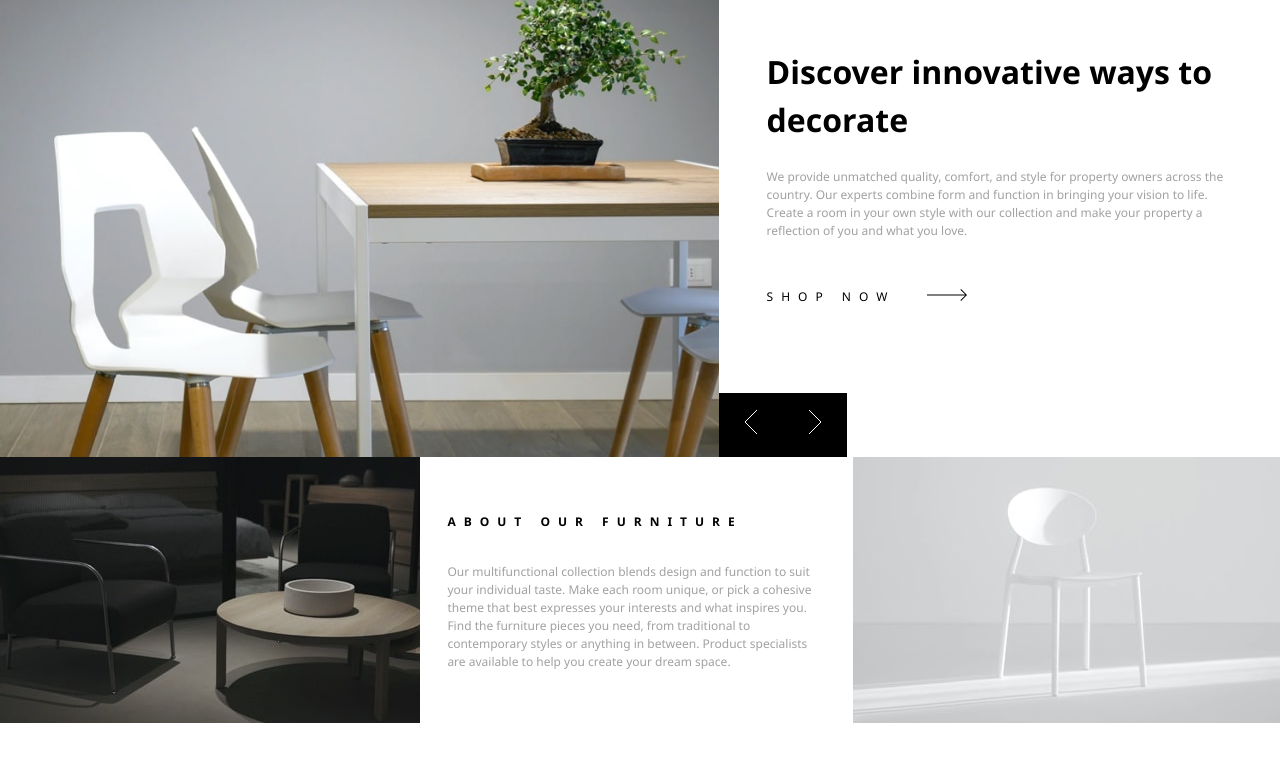
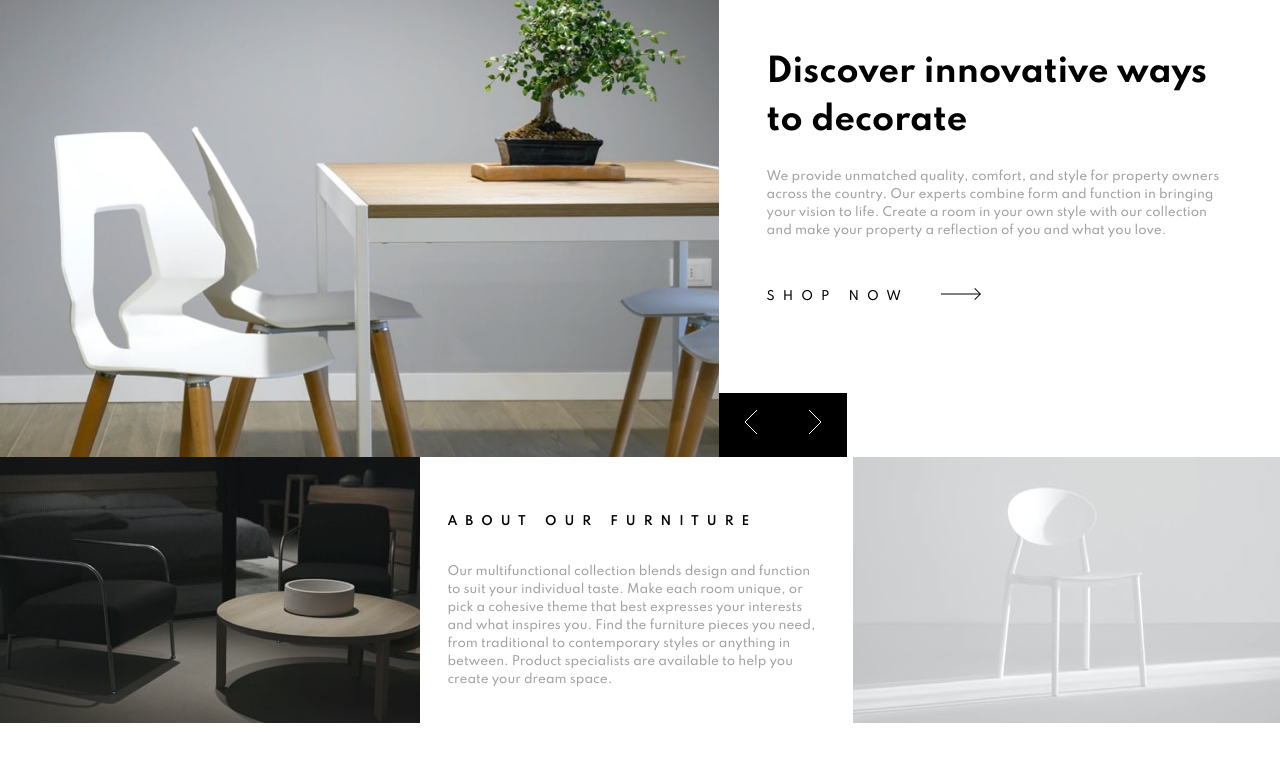
Before and after one commit to ashwingairola/room-homepage, an Angular app: page / in a window 1280 px wide. Shown: the top 762 px of the page. Built offline with nearby package versions, Linux system fonts and the light colour scheme.

Commit message:
Fixed typography.

```diff
--- a/src/app/components/hero/hero.component.html
+++ b/src/app/components/hero/hero.component.html
@@ -18,7 +18,7 @@
 		<section class="hero__content">
 			<section app-hero-item>
 				<h2
-					class="hero__title text-l"
+					class="hero__title"
 					[@fadeInOut]="imageLoading ? 'loading' : 'loaded'"
 				>
 					{{ heroItems[currentIndex].title }}
--- a/src/app/components/hero/hero.component.scss
+++ b/src/app/components/hero/hero.component.scss
@@ -23,6 +23,7 @@
 .hero__title {
 	margin-top: $m;
 	margin-bottom: $m;
+	font-size: $m;
 }
 
 .hero__shop-link {
@@ -66,6 +67,10 @@
 		padding: $xl;
 	}
 
+	.hero__title {
+		font-size: $l;
+	}
+
 	.hero__shop-link {
 		margin-top: $xl;
 	}
--- a/src/scss/_typography.scss
+++ b/src/scss/_typography.scss
@@ -1,6 +1,6 @@
 @font-face {
 	font-family: 'Spartan';
-	src: 'assets/fonts/Spartan-Medium.ttf' format('truetype');
+	src: url('/assets/fonts/Spartan-Medium.ttf') format('truetype');
 	font-style: normal;
 	font-weight: 500;
 	font-display: swap;
@@ -8,7 +8,7 @@
 
 @font-face {
 	font-family: 'Spartan';
-	src: 'assets/fonts/Spartan-SemiBold.ttf' format('truetype');
+	src: url('/assets/fonts/Spartan-SemiBold.ttf') format('truetype');
 	font-style: normal;
 	font-weight: 600;
 	font-display: swap;
@@ -16,7 +16,7 @@
 
 @font-face {
 	font-family: 'Spartan';
-	src: 'assets/fonts/Spartan-Bold.ttf' format('truetype');
+	src: url('/assets/fonts/Spartan-Bold.ttf') format('truetype');
 	font-style: normal;
 	font-weight: 700;
 	font-display: swap;
--- a/src/scss/_utilities.scss
+++ b/src/scss/_utilities.scss
@@ -12,17 +12,3 @@
 .text-normal {
 	font-size: $s;
 }
-
-// Padding
-.p-m {
-	padding: $m;
-}
-
-// Margin
-.mt-m {
-	margin-top: $m;
-}
-
-.mb-m {
-	margin-bottom: $m;
-}
--- a/src/scss/styles.scss
+++ b/src/scss/styles.scss
@@ -1,6 +1,6 @@
+@import 'typography';
 @import 'reset';
 @import 'variables';
-@import 'typography';
 @import 'utilities';
 
 body {
```
